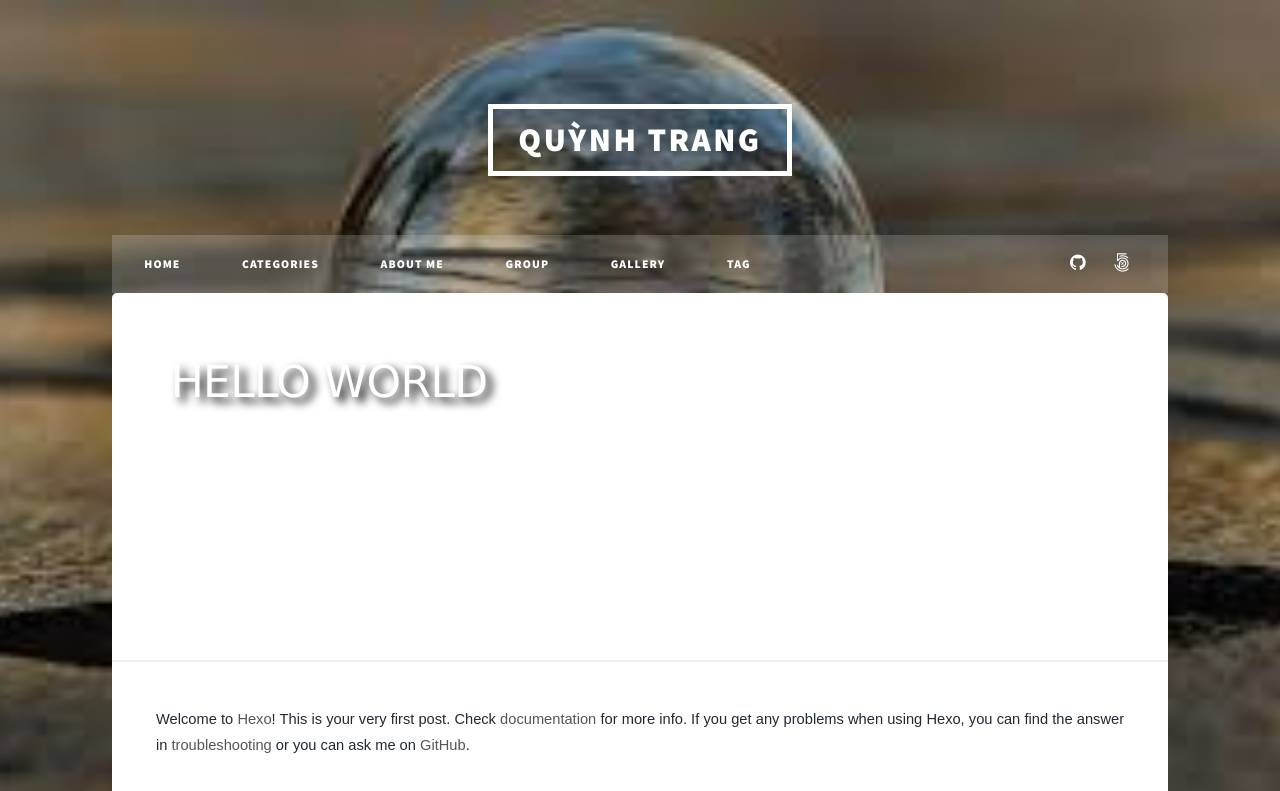
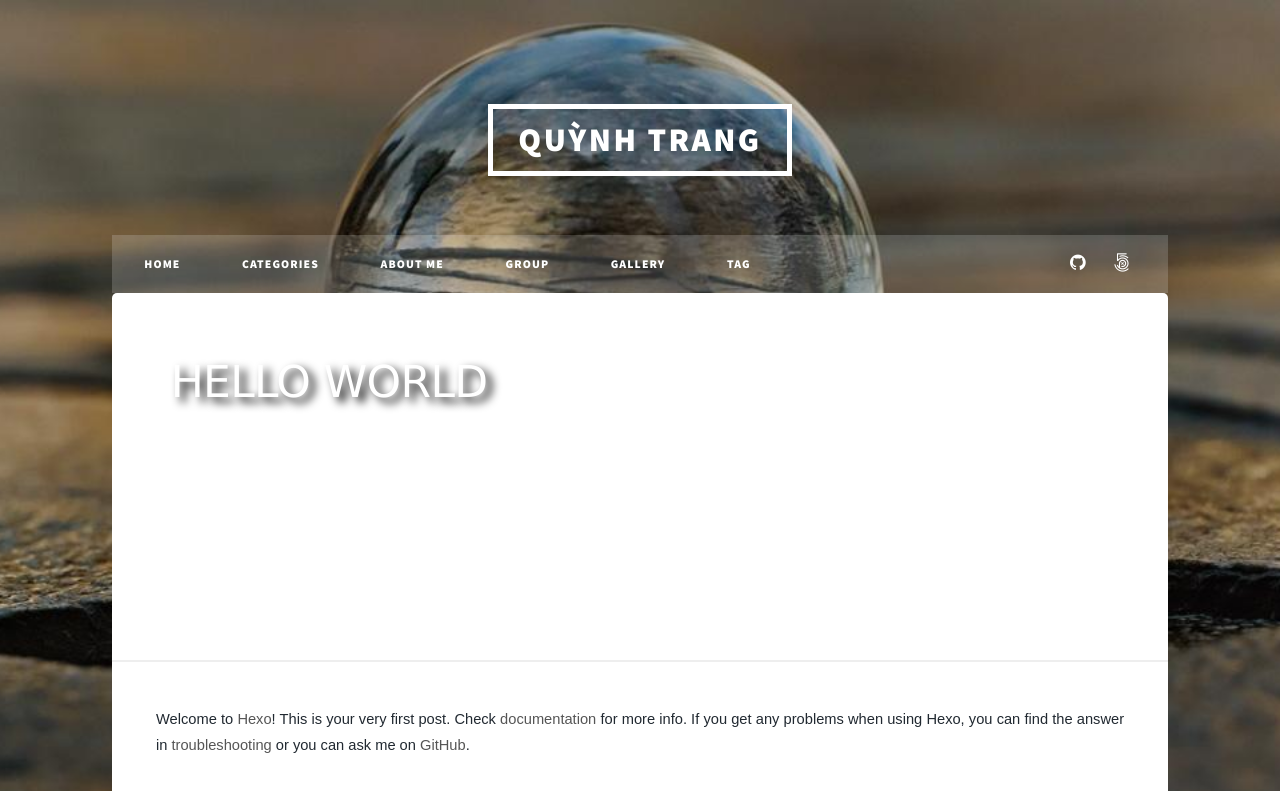
Before and after one commit to quynhtrang98vp/quynhtrang.github.io, a plain HTML site: page 2021/05/26/hello-world/index.html in a window 1280 px wide. Shown: the top 791 px of the page. Drawn offline with nearby package versions, Linux system fonts and the light colour scheme; some packages are replaced by stand-ins of ours; a script that the page names is missing.

Commit message:
Site updated: 2021-05-27 14:01:43

```diff
--- a/2021/05/26/hello-world/index.html
+++ b/2021/05/26/hello-world/index.html
@@ -24,7 +24,7 @@
           content: ' ';
           position: fixed;
           top: 0;
-          background: url('/img/back_ground.jpeg') center 0 no-repeat;
+          background: url('/img/background.jpg') center 0 no-repeat;
           right: 0;
           bottom: 0;
           left: 0;
```
Also changed, not shown: archives/2021/05/index.html (+1 -1 lines), archives/2021/index.html (+1 -1 lines), archives/index.html (+1 -1 lines), index.html (+1 -1 lines), img/back_ground.jpeg (deleted), img/background.jpg (added).
